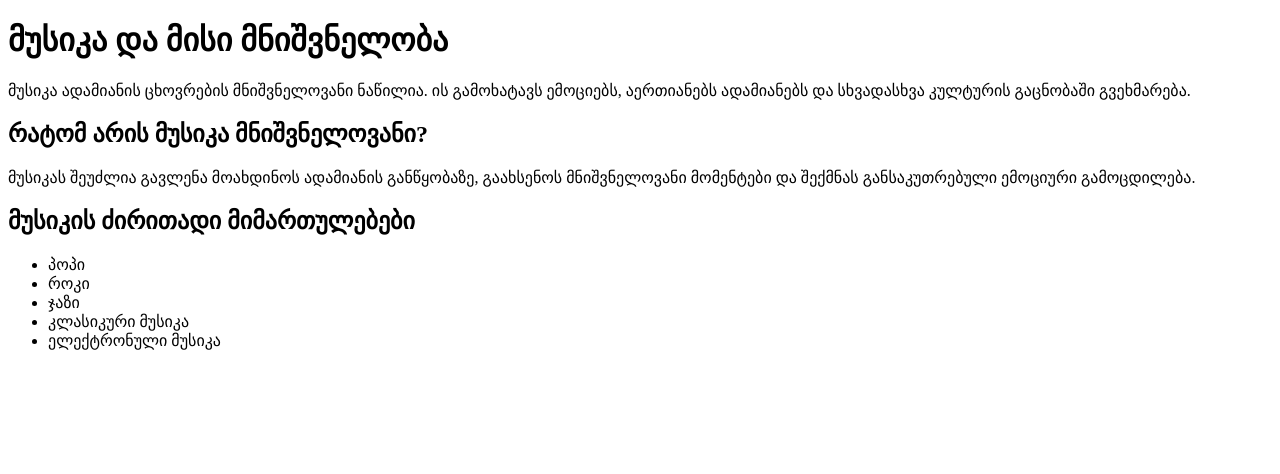
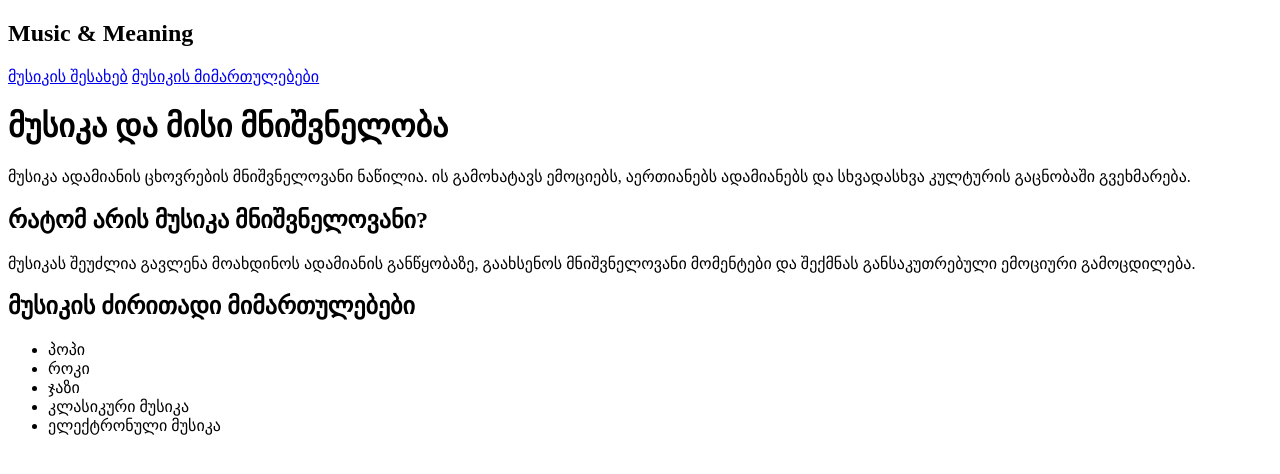
Before and after one commit to liliani1/music-meaning, a plain HTML site: page index.html in a window 1280 px wide. Drawn offline with Linux system fonts and the light colour scheme.

Commit message:
Add header section

```diff
--- a/index.html
+++ b/index.html
@@ -6,6 +6,13 @@
     <title>Music & Meaning</title>
 </head>
 <body>
+    <header>
+    <h2>Music & Meaning</h2>
+    <nav>
+        <a href="#about">მუსიკის შესახებ</a>
+        <a href="#genres">მუსიკის მიმართულებები</a>
+    </nav>
+</header>
 
     <h1>მუსიკა და მისი მნიშვნელობა</h1>
 
```
